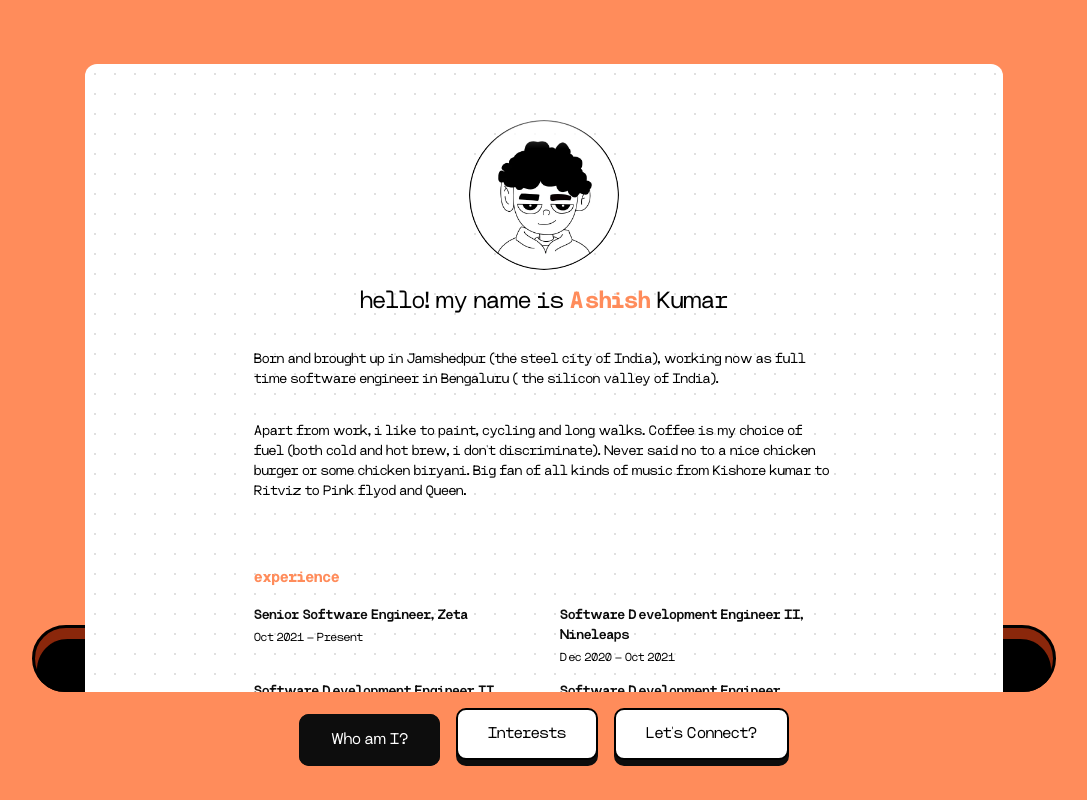
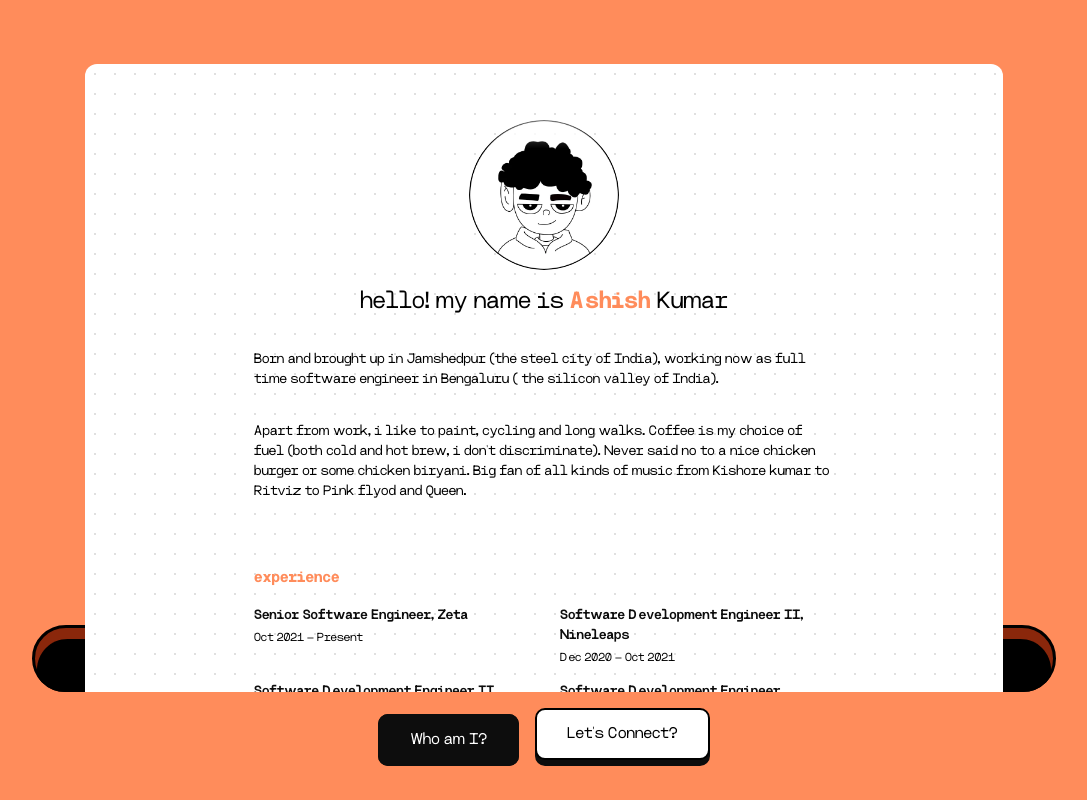
Before and after one commit to imashishks/portfolio-react, a React (Vite) app: page /whoami in a window 1280 px wide. Shown: the whole page, without its empty margins (96-1183 px from the left). Built offline with nearby package versions, Linux system fonts and the light colour scheme.

Commit message:
feat: hide interests nav button, keep two tabs for now

```diff
--- a/src/components/Navigation.tsx
+++ b/src/components/Navigation.tsx
@@ -12,13 +12,6 @@ function Navigation({ pathname }: { pathname: string }) {
         <KeypadButton variant="link" to="whoami" active={isActive("whoami")}>
           Who am I?
         </KeypadButton>
-        <KeypadButton
-          variant="link"
-          to="interests"
-          active={isActive("interests")}
-        >
-          Interests
-        </KeypadButton>
         <KeypadButton variant="link" to="contact" active={isActive("contact")}>
           Let's Connect?
         </KeypadButton>
```
